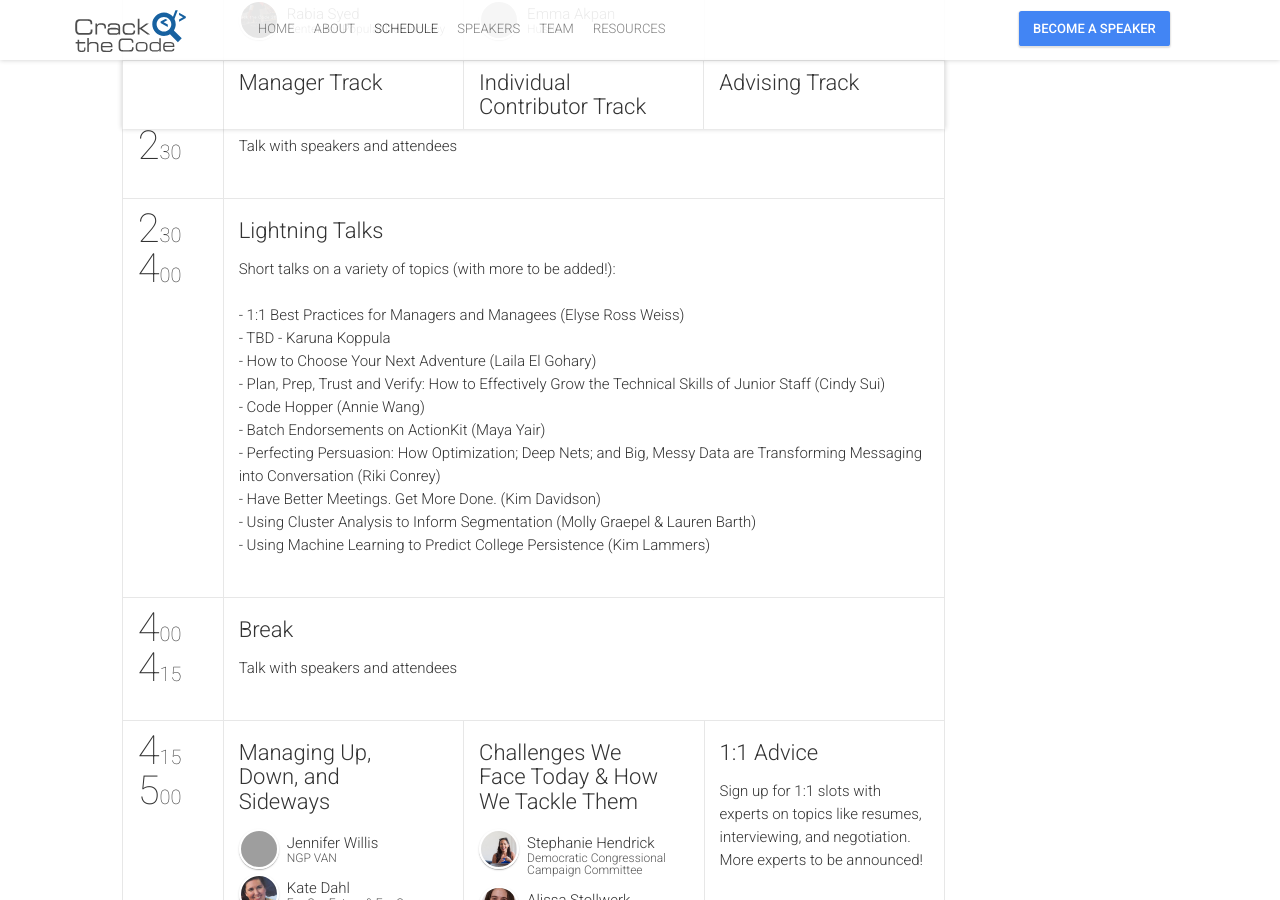
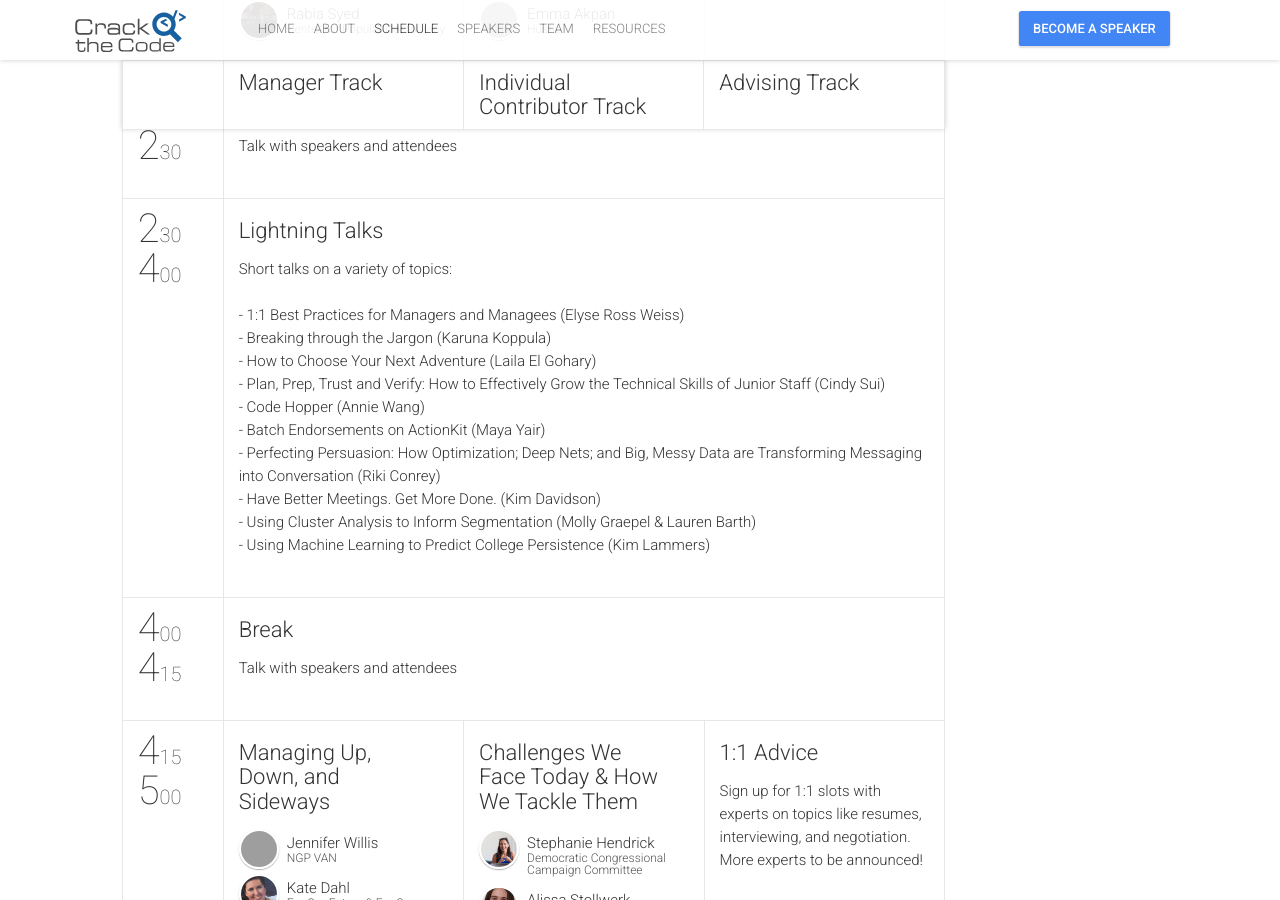
Before and after one commit to anniejw6/crackthecode_site, a Jekyll site: the page built from schedule.html, in a window 1280 px wide and 900 px high, scrolled down 1191 px. Built offline with Jekyll 4.4.1, drawn with Linux system fonts in a browser that asks for light colours; nearby versions of some CDN libraries; comment, search, counter and statistics services are not loaded; grey boxes are pictures that could not be loaded.

Commit message:
Update sessions.yml

```diff
--- a/_data/sessions.yml
+++ b/_data/sessions.yml
@@ -42,9 +42,9 @@
   id: 005
   title: "Lightning Talks"
   description: >
-    Short talks on a variety of topics (with more to be added!): <br>
+    Short talks on a variety of topics: <br>
     <br>- 1:1 Best Practices for Managers and Managees (Elyse Ross Weiss)
-    <br>- TBD - Karuna Koppula
+    <br>- Breaking through the Jargon (Karuna Koppula)
     <br>- How to Choose Your Next Adventure (Laila El Gohary)
     <br>- Plan, Prep, Trust and Verify: How to Effectively Grow the
     Technical Skills of Junior Staff (Cindy Sui)
```
